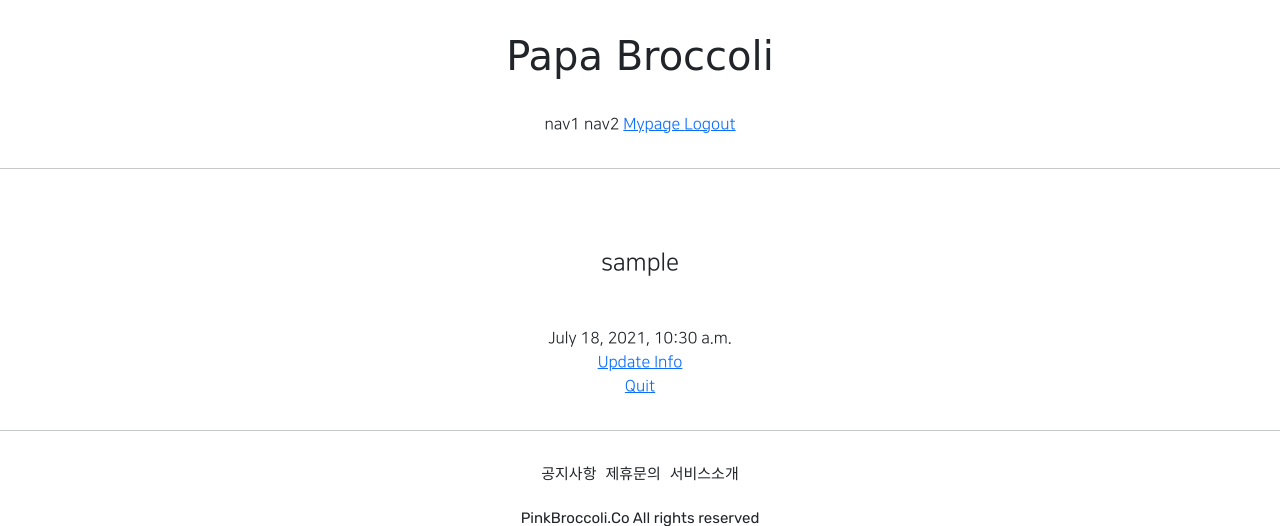
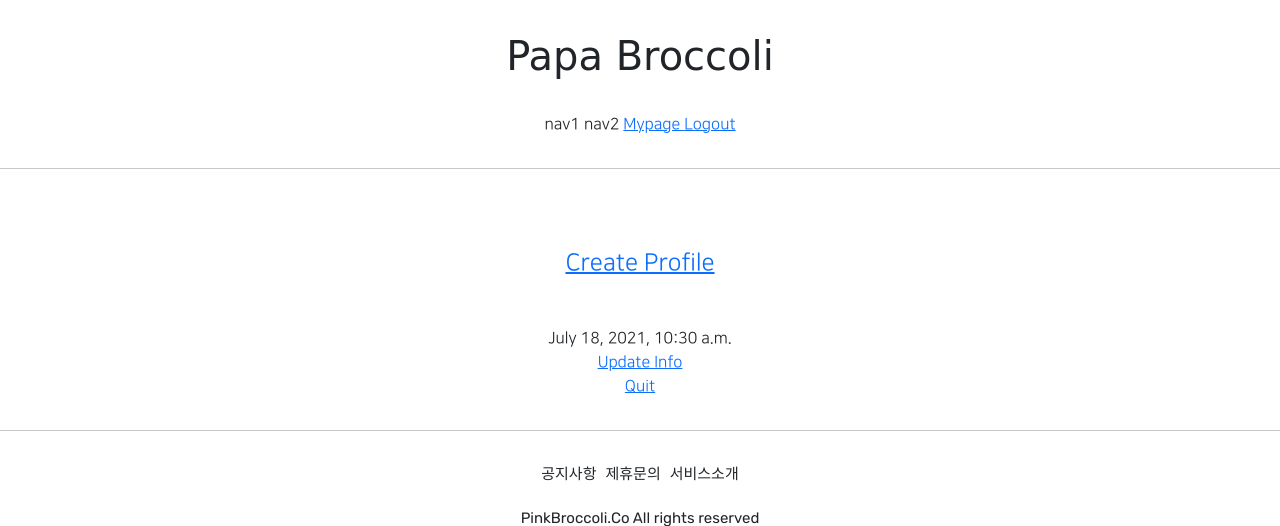
Before and after one commit to Minseong-COLI/practice, a Django app: template accountapp2/templates/accountapp2/detail.html in a window 1280 px wide. Shown: the top 526 px of the page. Run offline with Django 3.2, Linux system fonts and the light colour scheme; the template is opened without the code that fills it: values that come from a table or form of the project are taken from there, others are empty; the visitor is signed in with stand-in values (Sample User, id 1); data comes from the database, SQL or seed files in the repository; parts of the project's set-up code (start-up, migrations or seed data) failed here and were passed over; some libraries are stand-ins or nearby versions; some web fonts are replaced.

Commit message:
2021.07.27 commit_2

```diff
--- a/accountapp2/templates/accountapp2/detail.html
+++ b/accountapp2/templates/accountapp2/detail.html
@@ -4,9 +4,17 @@
 
     <div class="text-center mw-500 m-auto">
         <div class="m-5">
+            {% if target_user.profile %}
+                <img src="{{ target_user.profile.image.url }}" alt="profile image">
+                <h4>{{ target_user.profile.nickname }}</h4>
+                <h5>{{ target_user.profile.message }}</h5>
+            {% else %}
                 <h4>
-                {{ target_user.username }}
+                    <a href="{% url 'profileapp:create' %}">
+                        Create Profile
+                    </a>
                 </h4>
+            {% endif %}
         </div>
         <div>
             {{ target_user.date_joined }}
```
Lines whose indentation alone changed are shown as unchanged.
